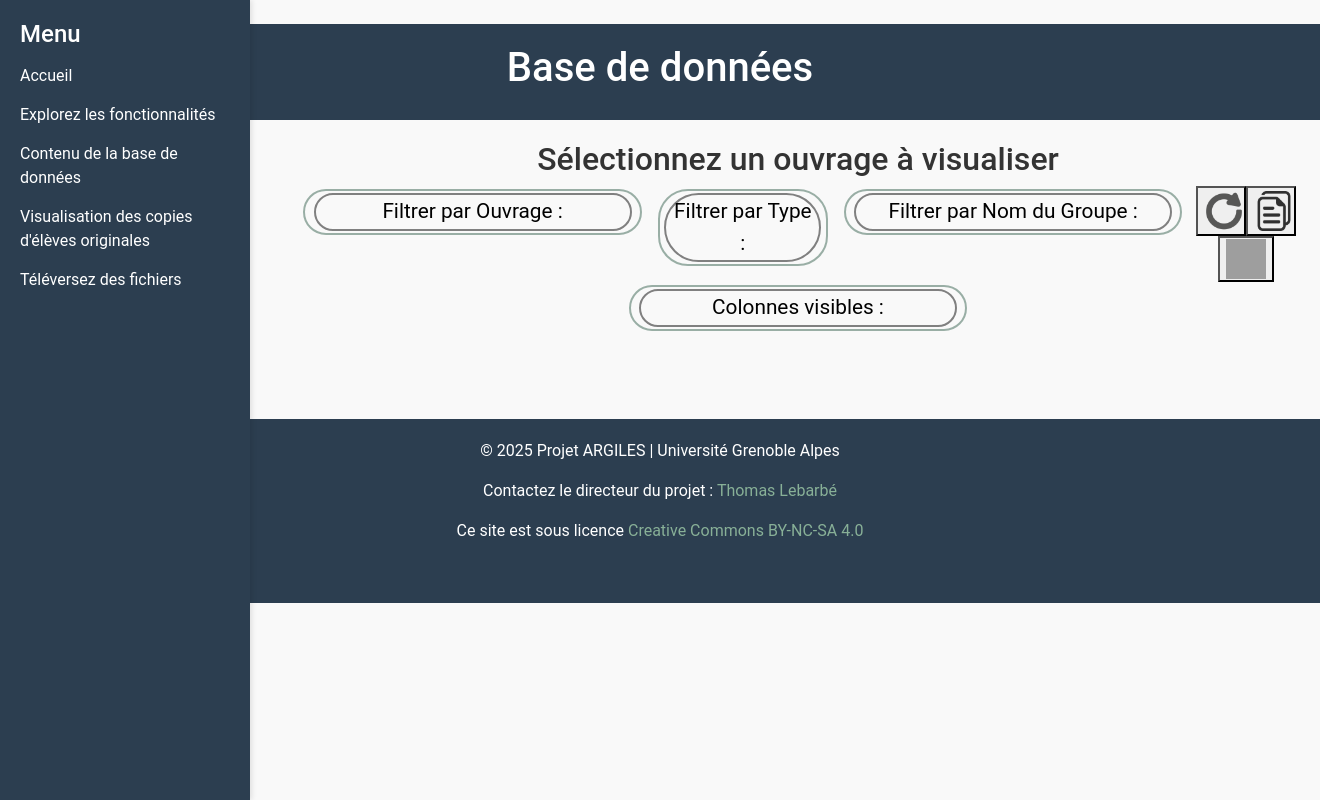
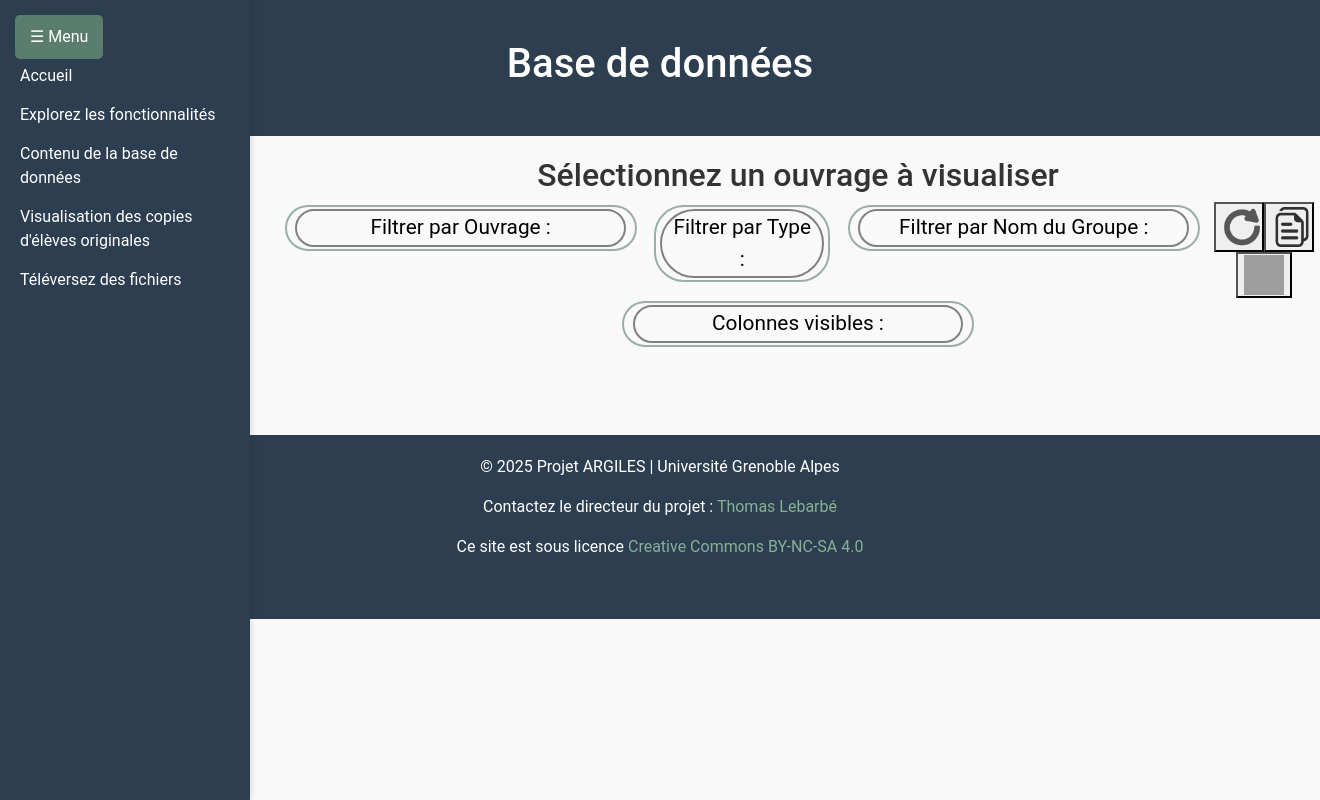
Before and after one commit to zancap/ARGILES-Database-Management-and-NLP, a PHP site: page /database_visualization.php in a window 1320 px wide. Run offline with PHP 8.4, Linux system fonts and the light colour scheme; data that the repository does not hold is empty; grey boxes are pictures that could not be loaded.

Commit message:
TOGGLE MENU OK

```diff
--- a/style/index.css
+++ b/style/index.css
@@ -4,18 +4,20 @@ body {
     color: #333;
     margin: 0;
 }
+
 /* Side Menu */
 .sidebar {
     width: 250px;
     position: fixed;
     top: 0;
-    left: 0;
+    left: -250;
     height: 100%;
     background-color: #2c3e50;
     color: #fff;
     padding: 20px;
     box-shadow: 2px 0 5px rgba(0, 0, 0, 0.1);
     z-index: 1000;
+	transition: left 0.3s ease-in-out;
 }
 .sidebar a {
     color: #fff;
@@ -27,18 +29,38 @@ body {
 .sidebar a:hover {
     text-decoration: underline;
 }
+
+/* Sidebar Toggle Button */
+#menuToggle {
+    position: fixed;
+    top: 15px;
+    left: 15px;
+    background-color: #5a7d6e; /* Green button */
+    color: #fff;
+    padding: 10px 15px;
+    border-radius: 5px;
+    cursor: pointer;
+    z-index: 1100;
+    transition: background-color 0.3s ease-in-out;
+}
+
+#menuToggle:hover {
+    background-color: #4a665a; /* Darker green on hover */
+}
+
 /* Header */
 header {
     background-color: #2c3e50;
     color: #fff;
-    padding: 20px;
+    padding: 40px;
     text-align: center;
 }
 .container {
     margin-left: 270px;
-    padding: 20px;
+    padding: 20px 0;
     max-width:80%;
-}/*  */
+}
+
 /* Footer */
 footer {
     background-color: #2c3e50;
```
